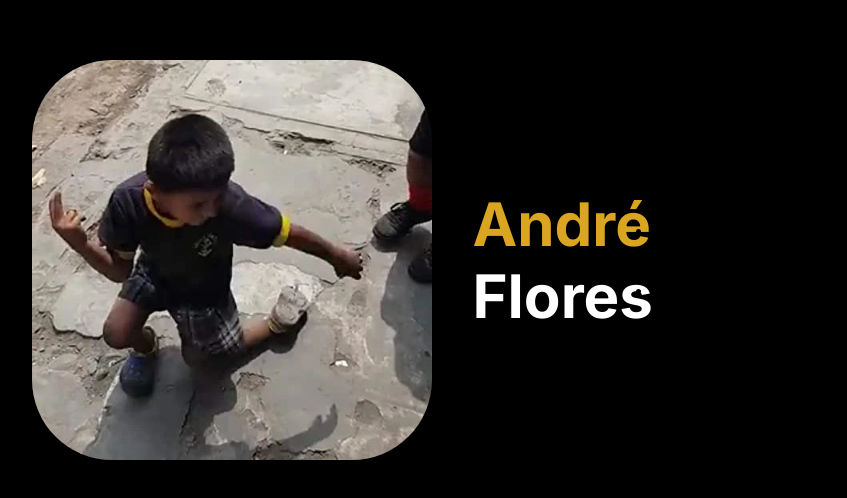
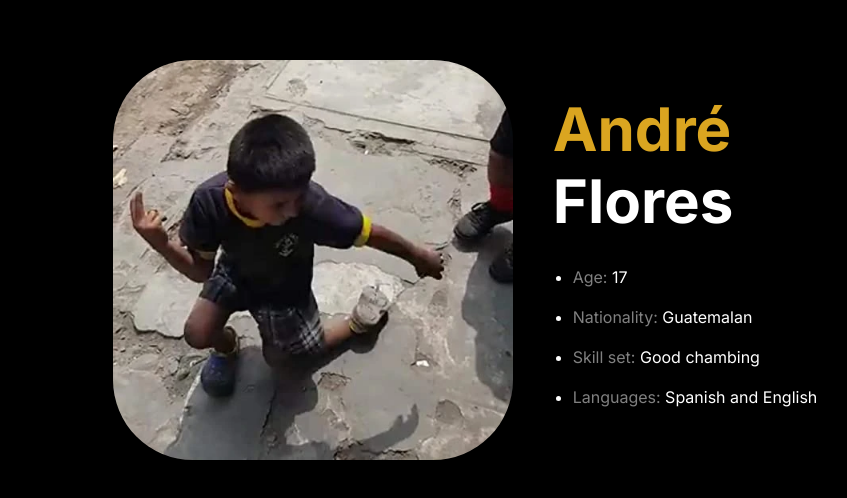
Before and after one commit to anfresito/RepLab, a Next.js app: page / in a window 1280 px wide. Shown: the part 980-1478 px from the top of the page, without its empty margins (175-1022 px from the left). Built offline with nearby package versions, Linux system fonts and the light colour scheme.

Commit message:
Add info section

```diff
--- a/src/app/page.js
+++ b/src/app/page.js
@@ -36,22 +36,23 @@ export default function Home() {
           <span className={styles.title+" "+styles.yellowText}>André</span>
           <br />
           <span className={styles.title}>Flores</span>
-        </div>
+
         <div className={styles.list}>
           <ul>
             <li>
-              <span className={styles.graytext}>Age: </span> 17
+              <span className={styles.grayText}>Age: </span> 17
             </li>
             <li>
-              <span className={styles.graytext}>Nationality: </span> Guatemalan
+              <span className={styles.grayText}>Nationality: </span> Guatemalan
             </li>
             <li>
-              <span className={styles.graytext}>Skill set: </span> Good chambing
+              <span className={styles.grayText}>Skill set: </span> Good chambing
             </li>
             <li>
-              <span className={styles.graytext}>Languages: </span> Spanish and English
+              <span className={styles.grayText}>Languages: </span> Spanish and English
             </li>
           </ul>
+        </div>
         </div>
       </section>
     </main>
```
